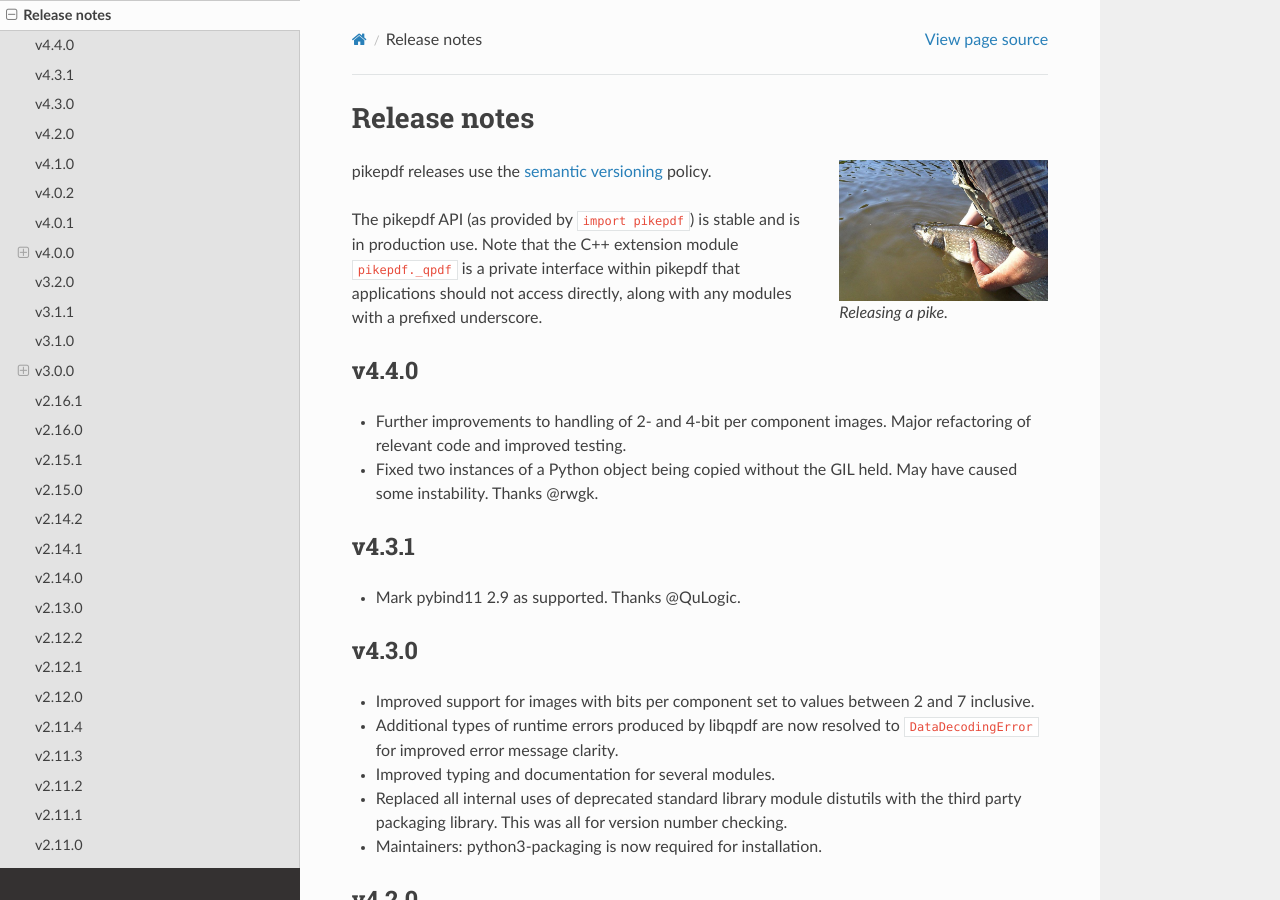
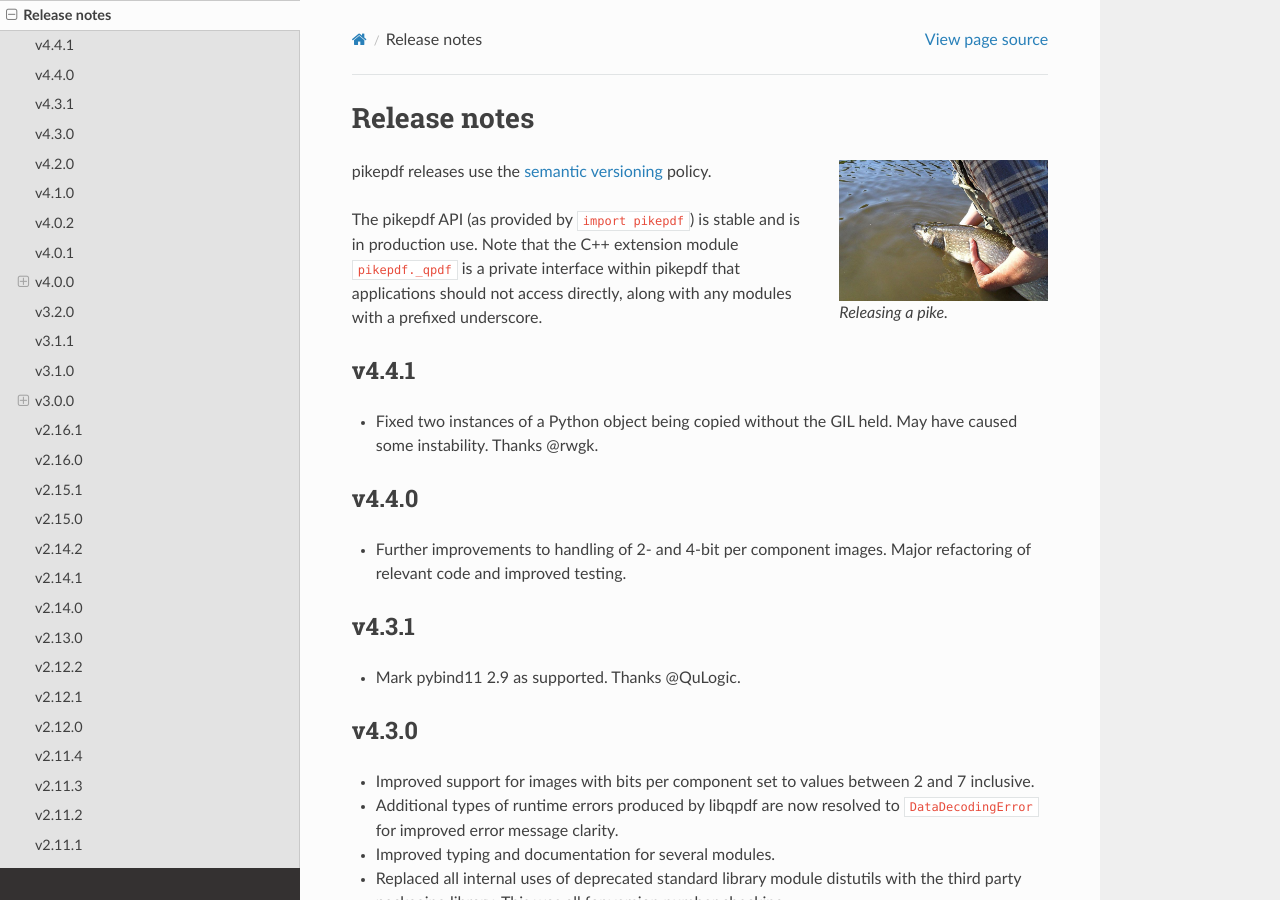
Before and after one commit to pikepdf/pikepdf, a Sphinx documentation site: the page built from docs/release_notes.rst, in a window 1280 px wide and 900 px high. Built offline with Sphinx 7.4.7 and the Read the Docs theme 2.0.0, drawn with Linux system fonts in a browser that asks for light colours; the version number could not be read and is left out.

Commit message:
v4.4.1 release notes

```diff
--- a/docs/release_notes.rst
+++ b/docs/release_notes.rst
@@ -18,13 +18,17 @@ is in production use. Note that the C++ extension module
 ``pikepdf._qpdf`` is a private interface within pikepdf that applications
 should not access directly, along with any modules with a prefixed underscore.
 
+v4.4.1
+======
+
+-  Fixed two instances of a Python object being copied without the GIL held.
+   May have caused some instability. Thanks @rwgk.
+
 v4.4.0
 ======
 
 -  Further improvements to handling of 2- and 4-bit per component images. Major
    refactoring of relevant code and improved testing.
--  Fixed two instances of a Python object being copied without the GIL held.
-   May have caused some instability. Thanks @rwgk.
 
 v4.3.1
 ======
```
